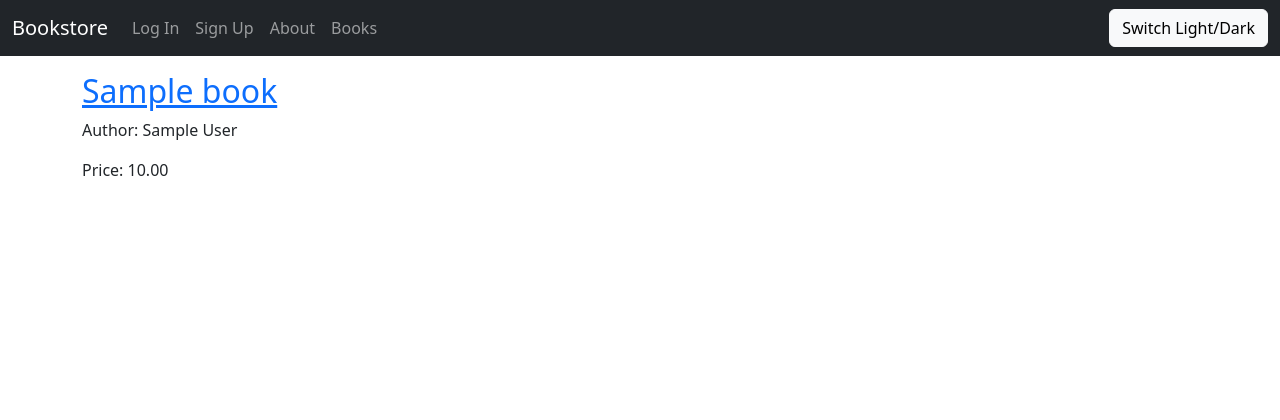
After one commit to pa-tiq/bookstore, a Django app: page /books/00000000-0000-0000-0000-000000000001/ in a window 1280 px wide. The commit adds this page. Shown: the top 420 px of the page. Run offline with Django 4.2, Linux system fonts and the light colour scheme; tables that the repository leaves empty hold one stand-in row (values such as "Sample post"); parts of the project's set-up code (start-up, migrations or seed data) failed here and were passed over.

Commit message:
book detail

```diff
--- a/books/models.py
+++ b/books/models.py
@@ -1,9 +1,15 @@
+import uuid
 from django.db import models
+from django.urls import reverse
 
 class Book(models.Model):
-    title = models.CharField(max_length=200)
-    author = models.CharField(max_length=200)
-    price = models.DecimalField(max_digits=6, decimal_places=2)
+	id = models.UUIDField(primary_key=True,default=uuid.uuid4,editable=False)
+	title = models.CharField(max_length=200)
+	author = models.CharField(max_length=200)
+	price = models.DecimalField(max_digits=6, decimal_places=2)
 
-    def __str__(self):
-        return self.title
+	def __str__(self):
+		return self.title
+
+	def get_absolute_url(self):
+		return reverse("book_detail",args=[str(self.id)])
--- a/books/urls.py
+++ b/books/urls.py
@@ -1,6 +1,7 @@
 from django.urls import path
-from .views import BookListView
+from .views import BookListView,BookDetailView
 
 urlpatterns = [
     path('', BookListView.as_view(), name='book_list'),
+    path('<uuid:pk>/', BookDetailView.as_view(), name='book_detail'),
 ]
--- a/books/views.py
+++ b/books/views.py
@@ -1,7 +1,12 @@
-from django.views.generic import ListView
+from django.views.generic import ListView, DetailView
 from .models import Book
 
 class BookListView(ListView):
 	model = Book
 	context_object_name = 'book_list'
 	template_name = 'books/book_list.html'
+
+class BookDetailView(DetailView):
+	model = Book
+	context_object_name = 'book'
+	template_name = 'books/book_detail.html'
--- a/templates/_base.html
+++ b/templates/_base.html
@@ -35,6 +35,9 @@
           <li class='nav-item'>
             <a class='nav-link' href='{% url 'about' %}'>About</a>
           </li>
+          <li class='nav-item'>
+            <a class='nav-link' href='{% url 'book_list' %}'>Books</a>
+          </li>
         </ul>
         <form class='d-flex'>
           <a class='btn btn-light switch' href='#'>Switch Light/Dark</a>
--- /dev/null
+++ b/templates/books/book_detail.html
@@ -0,0 +1,11 @@
+{% extends "_base.html" %}
+
+{% block title %}{{ book.title }}{% endblock title %}
+
+{% block content %}
+<div class="book-detail">
+	<h2><a href="">{{ book.title }}</a></h2>
+	<p>Author: {{ book.author }}</p>
+	<p>Price: {{ book.price }}</p>
+</div>
+{% endblock content %}
--- a/templates/books/book_list.html
+++ b/templates/books/book_list.html
@@ -5,7 +5,9 @@
 {% block content %}
 	{% for book in book_list %}
 		<div>
-			<h2><a href="">{{ book.title }}</a></h2>
+			<h2>
+				<a href="{{ book.get_absolute_url }}">{{ book.title }}</a>
+			</h2>
 		</div>
 	{% endfor %}
 {% endblock content %}
```
Also changed, not shown: books/migrations/0001_initial.py.
